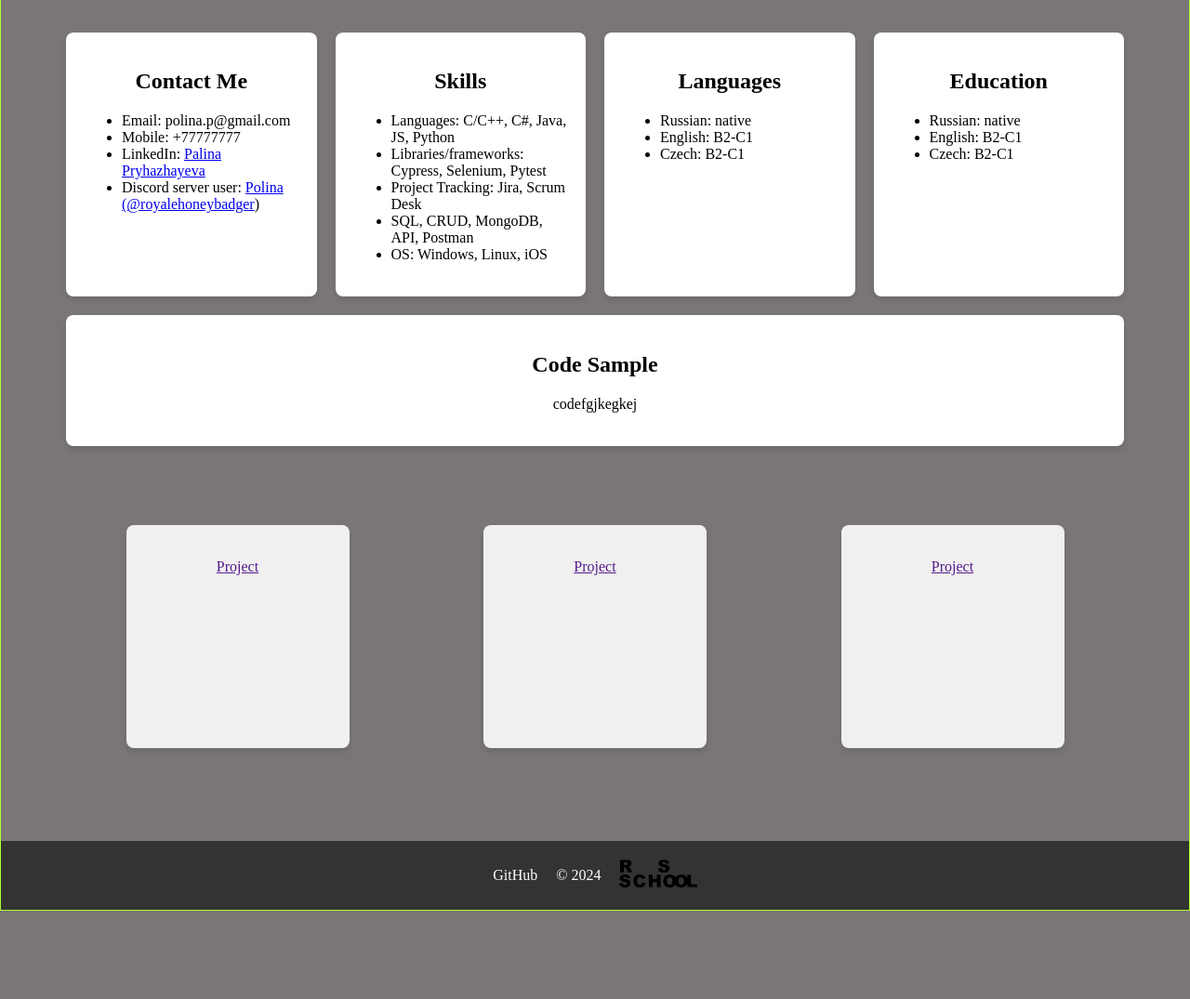
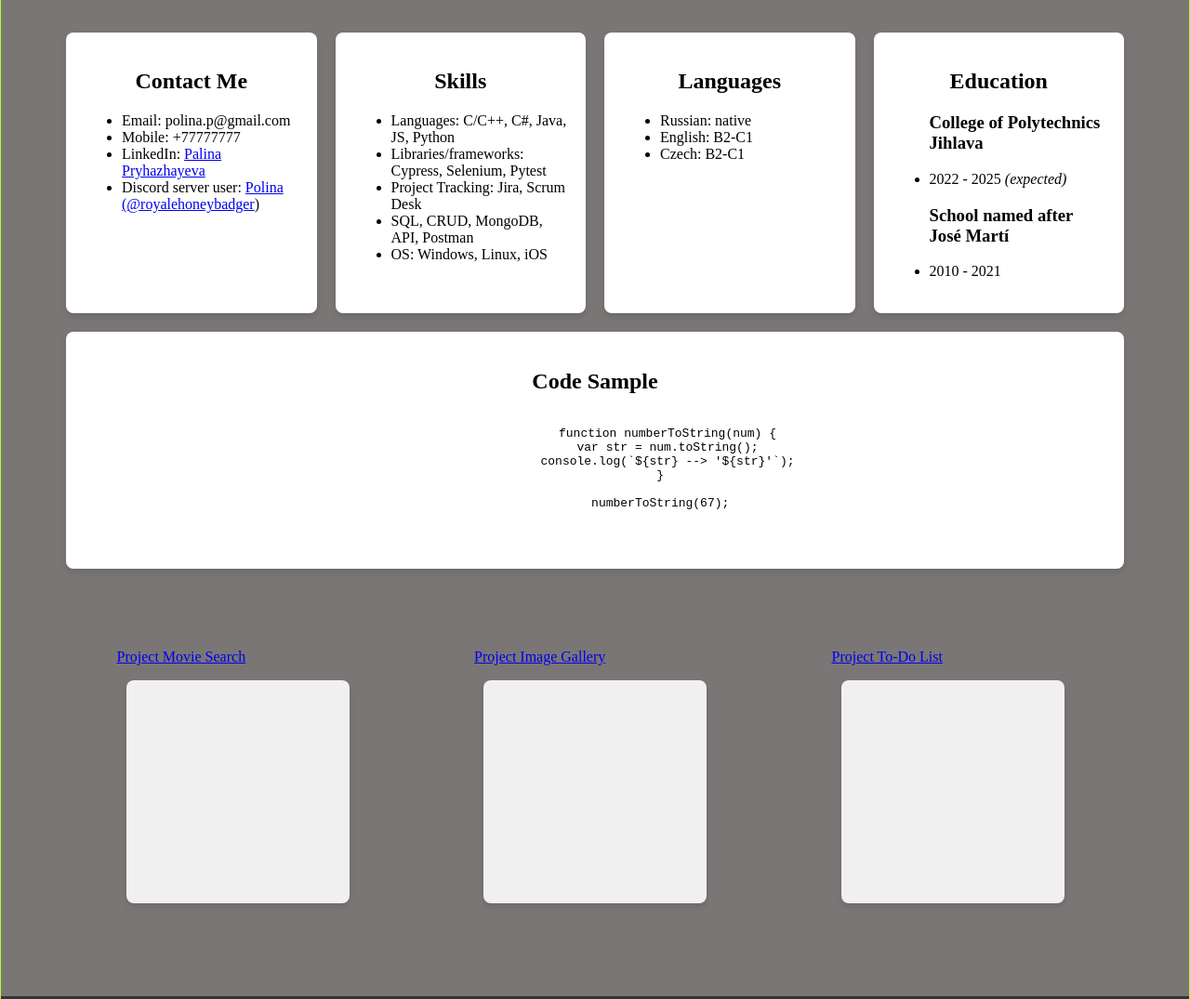
Before and after one commit to palinadev/rsschool-cv, a plain HTML site: page index.html in a window 1280 px wide. Shown: the part 500-1575 px from the top of the page at 93% size. Before the commit the page ends 1480 px from the top, so only its background shows below. Drawn offline with Linux system fonts and the light colour scheme.

Commit message:
feat: create footer, about, projects, summary

```diff
--- a/index.html
+++ b/index.html
@@ -5,22 +5,25 @@
 <meta name="viewport" content="width=device-width, user-scalable=no, initial-scale=1.0, maximum-scale=1.0, minimum-scale=1.0">
 <meta http-equiv="X-UA-Compatible" content="ie=edge">
 <link rel="stylesheet" href="style.css">
+<link rel="preconnect" href="https://fonts.googleapis.com">
+<link rel="preconnect" href="https://fonts.gstatic.com" crossorigin>
+<link href="https://fonts.googleapis.com/css2?family=DM+Serif+Display:ital@0;1&display=swap" rel="stylesheet">
 <title>CV 3</title>
 </head>
 <body>
     <header>
         <nav class="navbar">
-            <a href=""><p></p>About Me</a>
-            <a href=""><p></p>Contact me</a>
-            <a href=""><p></p>Skills</a>
-            <a href=""><p></p>Languages</a>
-            <a href=""><p></p>Education</a>
-            <a href=""><p></p>Code Sample</a>
-            <a href=""><p></p>Projects</a>
+            <a href="#about-me"><p></p>About Me</a>
+            <a href="#contact-me"><p></p>Contact me</a>
+            <a href="#skills"><p></p>Skills</a>
+            <a href="#languages"><p></p>Languages</a>
+            <a href="#education"><p></p>Education</a>
+            <a href="#code-sample"><p></p>Code Sample</a>
+            <a href="#projects"><p></p>Projects</a>
         </nav>
     </header>
     <main>
-        <div class="about-me">
+        <div class="about-me" id="about-me">
             <div class="prof-pic">
                 <img  src="res/img/profile.jpg" alt="Palina-Pryhazhayeva-picture">
             </div>
@@ -30,7 +33,7 @@
             </div>
         </div>
         <div class="container">
-            <div class="info">
+            <div class="info" id="contact-me">
                 <h2>Contact Me</h2>
                 <div>
                     <ul>
@@ -41,7 +44,7 @@
                     </ul>
                 </div>
             </div>
-            <div class="info">
+            <div class="info" id="skills">
                 <h2>Skills</h2>
                 <div>
                     <ul>
@@ -53,7 +56,7 @@
                     </ul>
                 </div>
             </div>
-            <div class="info">
+            <div class="info" id="languages">
                 <h2>Languages</h2>
                 <div>
                     <ul>
@@ -63,31 +66,44 @@
                     </ul>
                 </div>
             </div>
-            <div class="info">
+            <div class="info" id="education">
                 <h2>Education</h2>
                 <div>
                     <ul>
-                        <li>Russian: native</li>
-                        <li>English: B2-C1</li>
-                        <li>Czech: B2-C1</li>
+                        <h3>College of Polytechnics Jihlava</h3>
+                        <li>2022 - 2025 <i>(expected)</i></li>
+                        <h3>School named after José Martí</h3>
+                        <li>2010 - 2021</li>
                     </ul>
                 </div>
             </div>
-            <div class="code-example">
+            <div class="code-example" id="code-sample">
                 <h2>Code Sample</h2>
-                <p>codefgjkegkej</p>
+                <pre>
+                    <code>
+                    function numberToString(num) {
+                    var str = num.toString();
+                    console.log(`${str} --> '${str}'`);
+                  }
+
+                  numberToString(67);
+                    </code>
+                </pre>
             </div>
         </div>
-        <div class="projects-links">
-            <a href=""><div class="project-demo">
-                <p>Project</p>
-            </div></a>
-            <a href=""><div class="project-demo">
-                <p>Project</p>
-            </div></a>
-            <a href=""><div class="project-demo">
-                <p>Project</p>
-            </div></a>
+        <div class="projects-links" id="projects">
+            <a href="https://royalehoneybadger.github.io/movie-lab/">
+                <p class="project-title">Project Movie Search</p>
+                <div class="project-demo" id="project-1"></div>
+            </a>
+            <a href="https://royalehoneybadger.github.io/img-gallery/">
+                <p class="project-title">Project Image Gallery</p>
+                <div class="project-demo" id="project-2"></div>
+            </a>
+            <a href="https://royalehoneybadger.github.io/todolist/">
+                <p class="project-title">Project To-Do List</p>
+                <div class="project-demo" id="project-3"></div>
+            </a>
         </div>
     </main>
     <footer>
```
